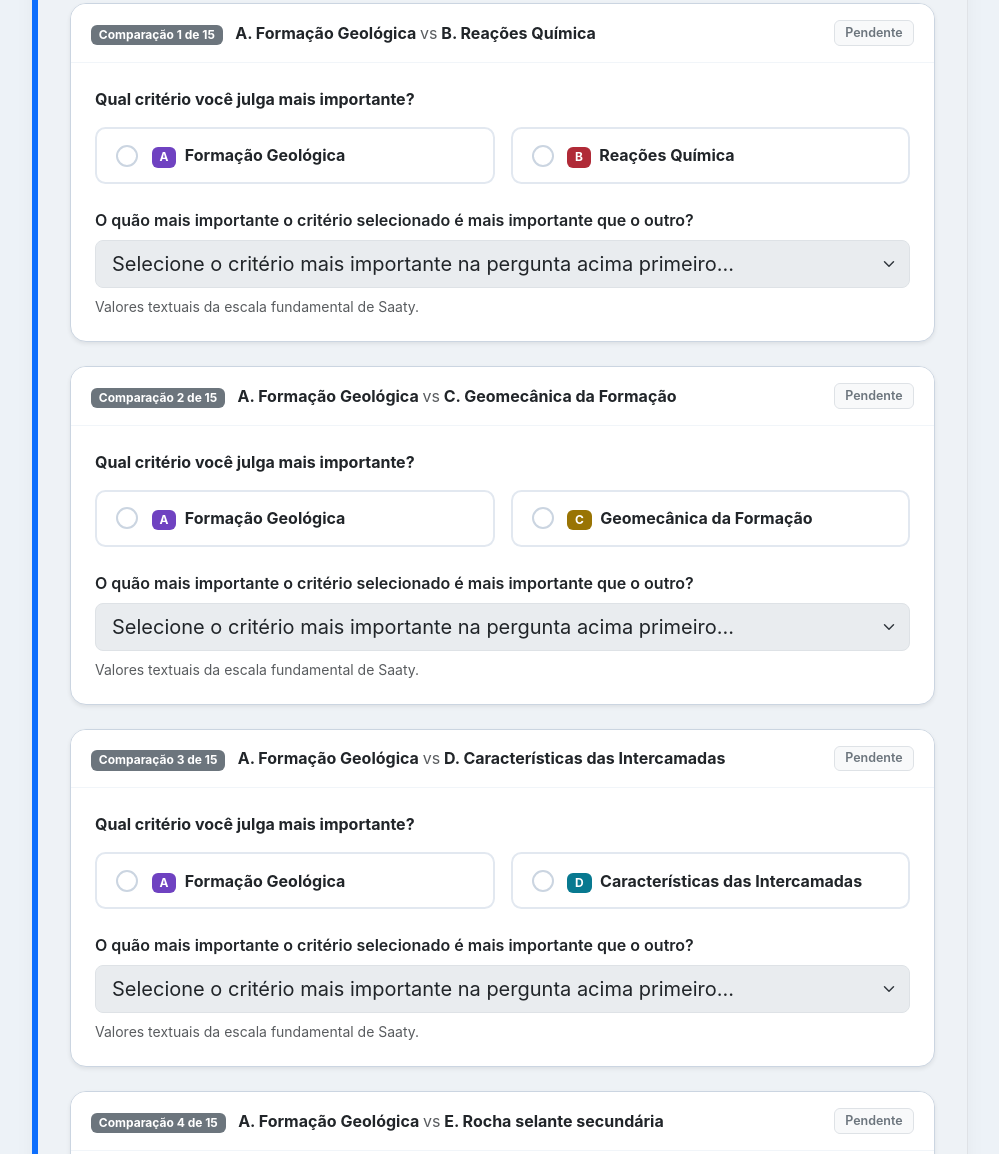
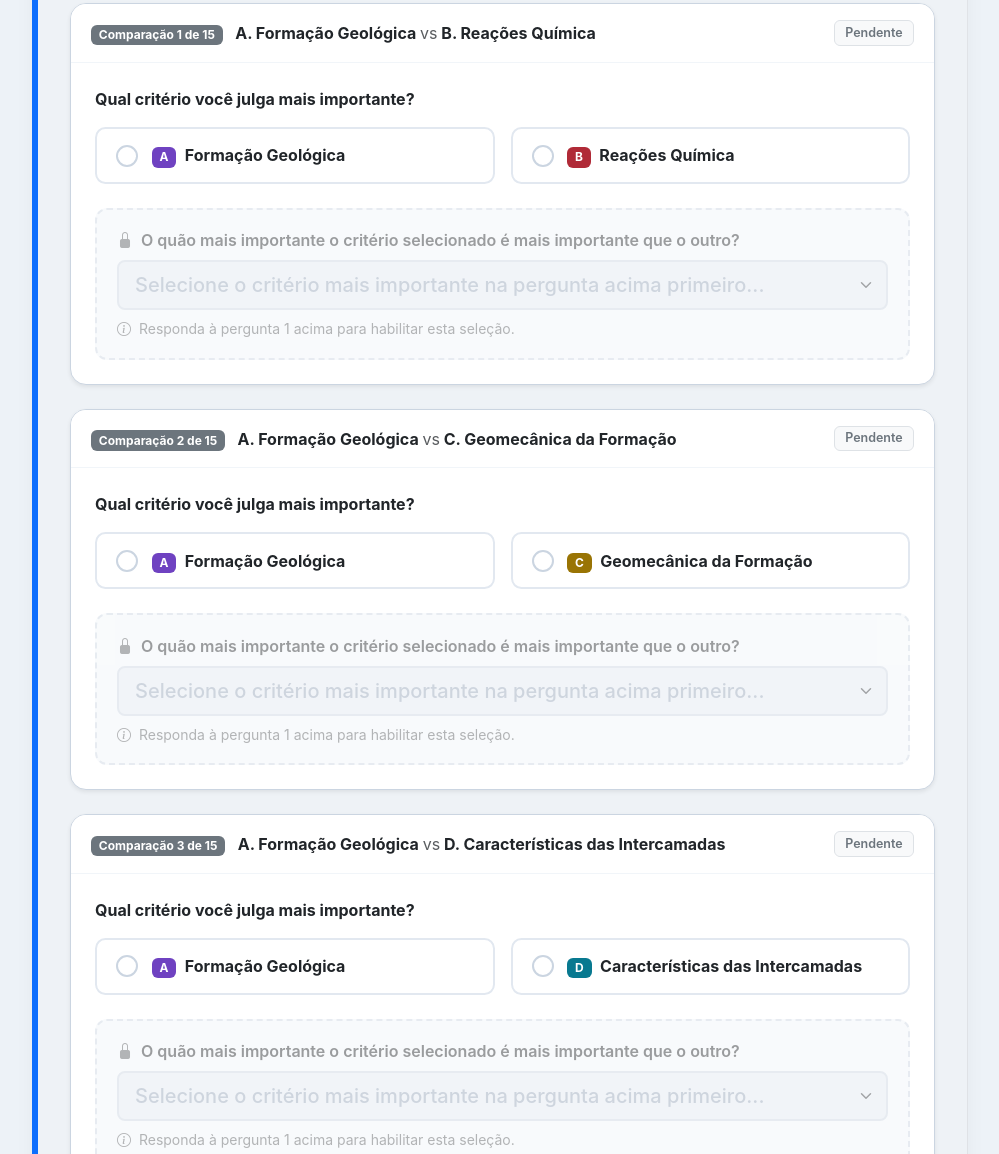
Before and after one commit to higorjsc/ahp_survey, a website: page index.html in a window 1280 px wide. Shown: the part 1622-2776 px from the top of the page, without its empty margins (140-1139 px from the left). Drawn offline with nearby package versions, Linux system fonts and the light colour scheme.

Commit message:
add dynamic question block styles and validation tests for Fuzzy-AHP form

```diff
--- a/css/style.css
+++ b/css/style.css
@@ -256,7 +256,7 @@ body {
 }
 
 /* --------------------------------------------------------------------------
-   Destaque Dinâmico das Perguntas
+   Destaque Dinâmico das Perguntas e Estado Desabilitado do Select
    -------------------------------------------------------------------------- */
 .dynamic-question-label {
   transition: color 0.3s ease;
@@ -268,6 +268,64 @@ body {
   color: var(--primary-accent);
   text-decoration: underline;
   text-underline-offset: 4px;
+}
+
+.intensity-question-block {
+  transition: all 0.3s ease-in-out;
+  padding: 1.15rem 1.25rem;
+  border-radius: 0.75rem;
+  background-color: #f8fafc;
+  border: 1px solid #e2e8f0;
+}
+
+.intensity-question-block.is-disabled {
+  opacity: 0.45;
+  cursor: not-allowed;
+  pointer-events: none;
+  background-color: #f1f5f9;
+  border: 2px dashed #cbd5e1;
+}
+
+.intensity-question-block.is-disabled .dynamic-question-label {
+  color: #64748b;
+}
+
+.intensity-question-block.is-disabled .saaty-select {
+  background-color: #e2e8f0;
+  border-color: #cbd5e1;
+  color: #94a3b8;
+  cursor: not-allowed;
+  box-shadow: none;
+}
+
+.saaty-select {
+  cursor: pointer;
+  transition: all 0.25s ease;
+  border: 2px solid #cbd5e1;
+  background-color: #ffffff;
+  color: #1e293b;
+  font-weight: 500;
+}
+
+.saaty-select:focus {
+  border-color: var(--primary-accent);
+  box-shadow: 0 0 0 3px rgba(15, 76, 129, 0.15);
+}
+
+.intensity-hint-disabled {
+  display: block;
+}
+
+.intensity-hint-enabled {
+  display: none;
+}
+
+.intensity-question-block:not(.is-disabled) .intensity-hint-disabled {
+  display: none;
+}
+
+.intensity-question-block:not(.is-disabled) .intensity-hint-enabled {
+  display: block;
 }
 
 /* --------------------------------------------------------------------------
--- a/js/app.js
+++ b/js/app.js
@@ -125,9 +125,9 @@ function renderComparisonCards(pairs, container) {
           </div>
 
           <!-- Pergunta 2: Select com escala de Saaty textual -->
-          <div>
+          <div class="intensity-question-block is-disabled" id="intensity_block_${pairKey}">
             <label class="form-label dynamic-question-label text-dark mb-2" id="label_intensidade_${pairKey}">
-              O quão mais importante o critério selecionado é mais importante que o outro?
+              <i class="bi bi-lock-fill me-1 text-muted" id="lock_icon_${pairKey}"></i> O quão mais importante o critério selecionado é mais importante que o outro?
             </label>
             <select class="form-select form-select-lg saaty-select"
                     id="select_intensidade_${pairKey}"
@@ -137,8 +137,11 @@ function renderComparisonCards(pairs, container) {
               <option value="" disabled selected>Selecione o critério mais importante na pergunta acima primeiro...</option>
               ${SAATY_SCALE_OPTIONS.map((opt) => `<option value="${opt}">${opt}</option>`).join("")}
             </select>
-            <div class="form-text text-muted mt-2">
-              Valores textuais da escala fundamental de Saaty.
+            <div class="form-text text-muted mt-2 intensity-hint-disabled">
+              <i class="bi bi-info-circle me-1"></i> Responda à pergunta 1 acima para habilitar esta seleção.
+            </div>
+            <div class="form-text text-muted mt-2 intensity-hint-enabled">
+              Valores textuais da escala de Saaty (sem conversão numérica).
             </div>
           </div>
         </div>
@@ -160,20 +163,24 @@ function setupEventListeners(pairs) {
     const label = document.getElementById(`label_intensidade_${pairKey}`);
     const card = document.getElementById(`card_${pairKey}`);
     const statusBadge = document.getElementById(`status_${pairKey}`);
+    const intensityBlock = document.getElementById(`intensity_block_${pairKey}`);
 
     radios.forEach((radio) => {
       radio.addEventListener("change", function () {
         const checkedLabel = this.getAttribute("data-chosen");
         const uncheckedLabel = this.getAttribute("data-other");
 
+        // Desbloqueia visualmente o container do select
+        intensityBlock.classList.remove("is-disabled");
+
         // Atualização dinâmica do texto solicitada:
         // "O quão mais importante o critério {radio_checked_label} é mais importante que {radio_unchecked_label}?"
-        label.innerHTML = `O quão mais importante o critério <span class="highlight-crit">${checkedLabel}</span> é mais importante que <span class="highlight-crit">${uncheckedLabel}</span>?`;
+        label.innerHTML = `<i class="bi bi-unlock-fill me-1 text-primary"></i> O quão mais importante o critério <span class="highlight-crit">${checkedLabel}</span> é mais importante que <span class="highlight-crit">${uncheckedLabel}</span>?`;
 
         // Habilita o select
         select.disabled = false;
         if (!select.value) {
-          select.options[0].textContent = "Selecione o grau de importância textual...";
+          select.options[0].textContent = "Selecione a opção de importância...";
         }
 
         checkPairCompletion(pairKey, card, statusBadge, select);
--- a/package.json
+++ b/package.json
@@ -4,7 +4,8 @@
   "description": "Formulário Fuzzy-AHP para avaliação paritária de critérios para seleção de sítios de armazenamento de CO2 em cavernas de sal",
   "main": "index.html",
   "scripts": {
-    "start": "npx serve ."
+    "start": "npx serve .",
+    "test": "node tests/test_verification.js"
   },
   "keywords": [
     "fuzzy-ahp",
```
Also changed, not shown: tests/test_verification.js (renamed from test_verification.js, +4 -2 lines).
